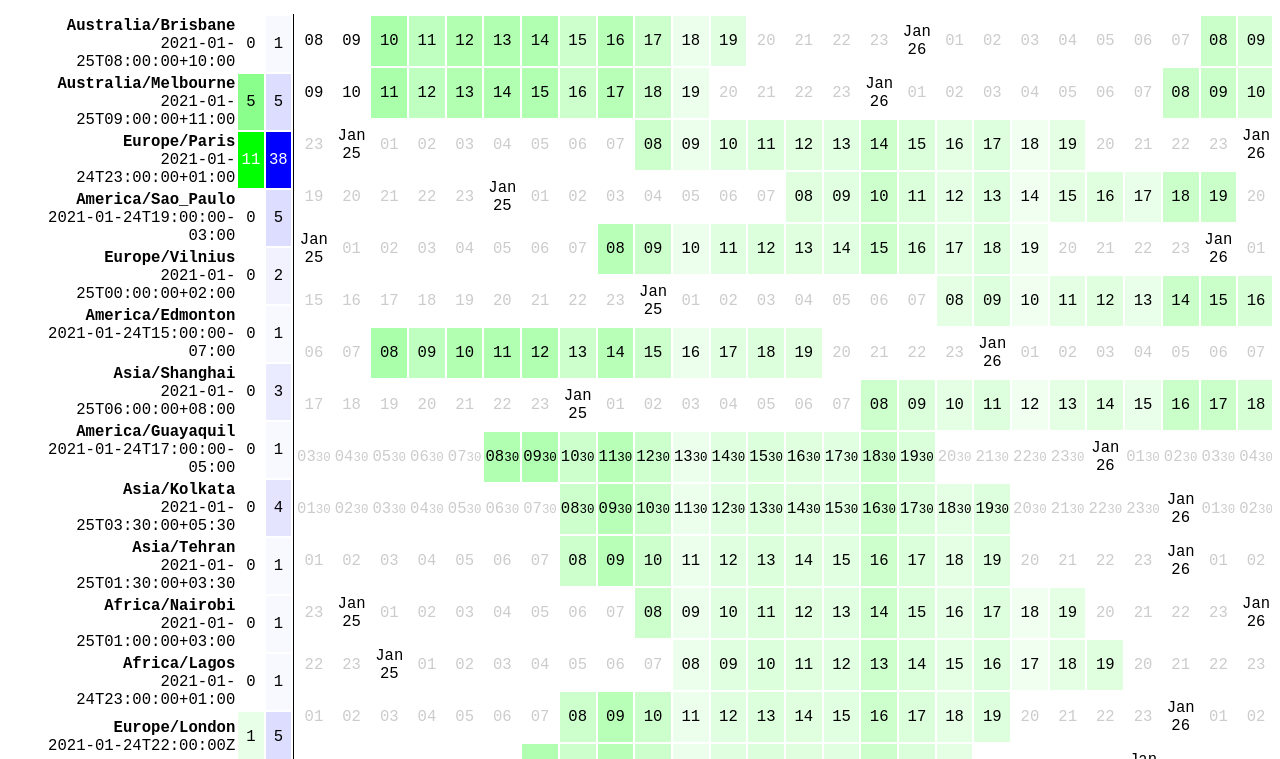
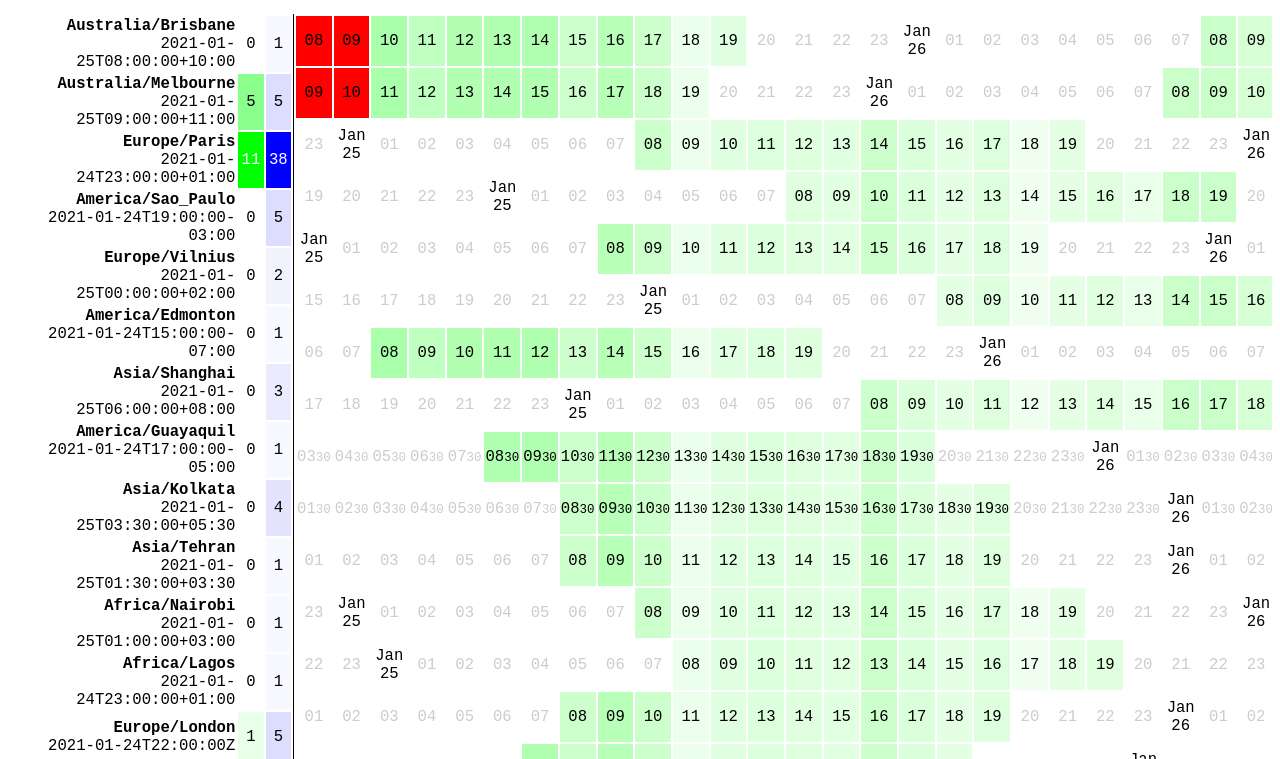
Before and after one commit to hexylena/timezone-heatmap, a website built with webpack: page src/index.html in a window 1280 px wide. Shown: the part 41-800 px from the top of the page. Built offline with nearby package versions, Linux system fonts and the light colour scheme.

Commit message:
make the exciting ones red

```diff
--- a/src/style.css
+++ b/src/style.css
@@ -13,6 +13,10 @@
 
 .day, .mon {
 	color: black;
+}
+
+.during.work {
+	background: red;
 }
 
 .city {
```
